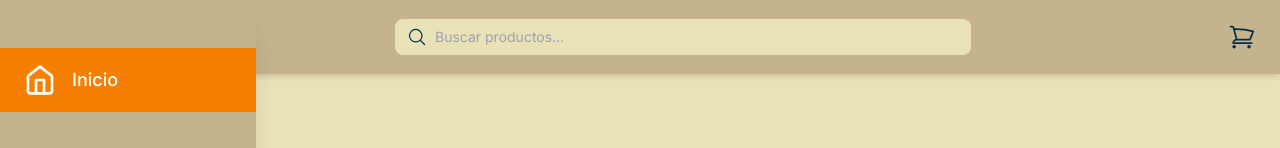
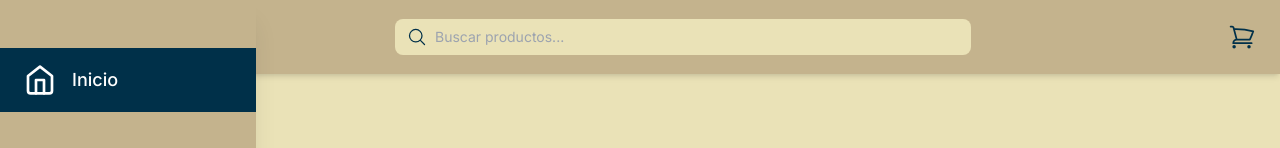
Before and after one commit to hernancolliard/tienda-online, a Next.js app: page / in a window 1280 px wide. Shown: the top 148 px of the page. Built offline with nearby package versions, Linux system fonts and the light colour scheme; no server answers; the database is empty.

Commit message:
feat: update color palette and unify button colors

```diff
--- a/src/components/Footer.tsx
+++ b/src/components/Footer.tsx
@@ -24,7 +24,7 @@ const Footer = () => {
 
           <div className="flex flex-col md:flex-row items-center mb-4 md:mb-0">
             {pageLinks.map((link, index) => (
-              <Link key={index} href={link.href} className="hover:text-orange transition-colors duration-300 px-4 py-2">
+              <Link key={index} href={link.href} className="hover:text-mango transition-colors duration-300 px-4 py-2">
                 {link.text}
               </Link>
             ))}
@@ -37,7 +37,7 @@ const Footer = () => {
                 href={link.href}
                 target="_blank"
                 rel="noopener noreferrer"
-                className="hover:text-orange transition-colors duration-300"
+                className="hover:text-mango transition-colors duration-300"
                 aria-label={link.href}
               >
                 <link.icon size={24} />
--- a/src/components/Header.tsx
+++ b/src/components/Header.tsx
@@ -32,7 +32,7 @@ export default function Header() {
           <div className="md:hidden flex-shrink-0">
             <button
               onClick={() => setIsMobileMenuOpen(!isMobileMenuOpen)}
-              className="p-2 text-background bg-primary-text rounded-md focus:outline-none focus:ring-2 focus:ring-offset-2 focus:ring-orange"
+              className="p-2 text-background bg-primary-text rounded-md focus:outline-none focus:ring-2 focus:ring-offset-2 focus:ring-primary-text"
             >
               {isMobileMenuOpen ? <FiX className="h-6 w-6" /> : <FiMenu className="h-6 w-6" />}
             </button>
@@ -57,7 +57,7 @@ export default function Header() {
               <input
                 type="search"
                 placeholder="Buscar productos..."
-                className="w-full p-2 pl-10 text-sm text-primary-text rounded-lg bg-background focus:ring-orange focus:border-orange"
+                className="w-full p-2 pl-10 text-sm text-primary-text rounded-lg bg-background focus:ring-primary-text focus:border-primary-text"
                 value={searchTerm}
                 onChange={(e) => setSearchTerm(e.target.value)}
               />
--- a/src/components/ProductCard.tsx
+++ b/src/components/ProductCard.tsx
@@ -87,7 +87,7 @@ export default function ProductCard({ product, onClick }: ProductCardProps) {
           </div>
 
           <div className="text-right mt-4">
-            <span className="text-2xl font-extrabold text-orange">
+            <span className="text-2xl font-extrabold text-primary-text">
               ${product.price.toFixed(2)}
             </span>
           </div>
@@ -100,7 +100,7 @@ export default function ProductCard({ product, onClick }: ProductCardProps) {
                 {isAdded ? '¡Añadido!' : 'Agregar al Carrito'}
             </button>
             <button
-                className="px-3 py-1 border border-transparent text-xs font-medium rounded-md text-white bg-orange hover:opacity-90"
+                className="px-3 py-1 border border-transparent text-xs font-medium rounded-md text-white bg-primary-text hover:opacity-90"
                 onClick={handleBuyNow}
             >
                 Comprar
--- a/src/components/Sidebar.tsx
+++ b/src/components/Sidebar.tsx
@@ -78,13 +78,13 @@ export default function Sidebar({ isMobileMenuOpen, setIsMobileMenuOpen }: Sideb
               const isActive = pathname === link.href;
               return (
                 <li key={link.name} className="w-full">
-                  <Link href={link.href} className={`flex items-center group-hover:justify-start w-full h-16 my-2 transition-colors duration-200 relative md:pl-6 group-hover:px-6 ${isActive ? 'bg-orange text-white' : 'hover:bg-black/10'}`} onClick={() => setIsMobileMenuOpen(false)}>
+                  <Link href={link.href} className={`flex items-center group-hover:justify-start w-full h-16 my-2 transition-colors duration-200 relative md:pl-6 group-hover:px-6 ${isActive ? 'bg-primary-text text-white' : 'hover:bg-black/10'}`} onClick={() => setIsMobileMenuOpen(false)}>
                     <link.icon className="w-8 h-8 flex-shrink-0" />
                     <span className={`ml-4 text-lg font-medium whitespace-nowrap transition-opacity duration-200 delay-100 ${isMobileMenuOpen ? 'opacity-100' : 'opacity-0'} md:group-hover:opacity-100`}>
                       {link.name}
                     </span>
                     {isActive && (
-                       <div className="absolute left-0 top-0 h-full w-1 bg-orange"></div>
+                       <div className="absolute left-0 top-0 h-full w-1 bg-primary-text"></div>
                     )}
                   </Link>
                 </li>
```
